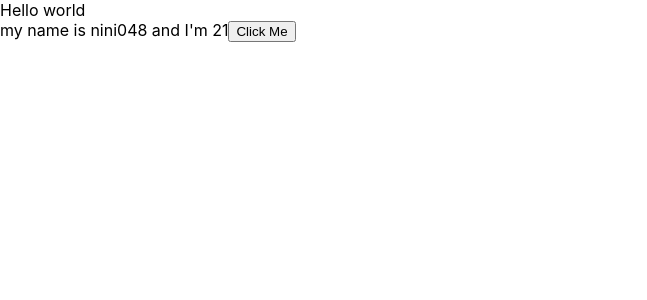
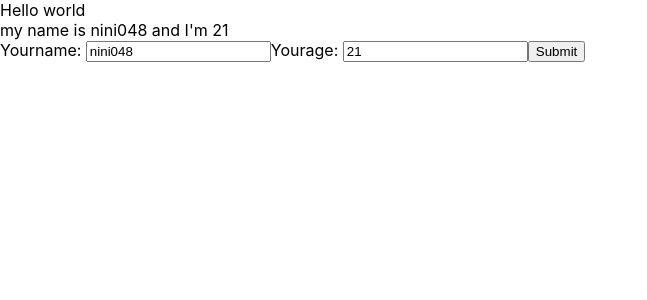
Before and after one commit to nini048/demo, a React (Create React App) app: page / in a window 1280 px wide. Shown: the top 300 px of the page, without its empty margins (0-647 px from the left). Built offline with nearby package versions, Linux system fonts and the light colour scheme.

Commit message:
create Userinfor.js

```diff
--- a/src/components/MyComponents.js
+++ b/src/components/MyComponents.js
@@ -1,29 +1,14 @@
 import React from "react";
+import UserInfor from "./Userinfor";
 class MyComponent extends React.Component {
-    state = {
-        name: 'nini048',
-        address: 'an thai',
-        age: 21
-    };
-    handleClick = (event) => {
-
-        console.log("Click button");
-        console.log("My name is ",this.state.name);
-        this.setState({
-            age: Math.floor((Math.random() * 100) + 1)
-        })
-
-    }
-    handleOnMouseOver = (event) => {
-        console.log(event.pageX);
-    }
     render() {
         return (
             <div>
-                my name is {this.state.name} and I'm {this.state.age}
-                {/* <button onMouseOver={this.handleOnMouseOver}>Hover Me</button> */}
-                <button onClick={(event) => {this.handleClick(event)}}>Click Me</button>
-                </div>
+
+
+                <UserInfor/>
+            </div>
+
         );
     }
 }
--- /dev/null
+++ b/src/components/Userinfor.js
@@ -0,0 +1,48 @@
+import React from "react";
+class UserInfor extends React.Component {
+  state = {
+        name: 'nini048',
+        address: 'an thai',
+        age: 21
+    };
+    handleOnChangeInput = (event) => {
+        this.setState({
+            name: event.target.value,
+        })
+    }
+    handleOnChangeAge = (event) => {
+        this.setState({
+            age: event.target.value == "" ? 0 : Number(event.target.value),
+        })
+    }
+    handleOnSubmit = (event) => {
+        event.preventDefault();
+        console.log(this.state);
+    }
+  render() {
+
+    return (
+      <div>
+        my name is {this.state.name} and I'm {this.state.age}
+        <form onSubmit={(event) => this.handleOnSubmit(event)}>
+          <label>Yourname: </label>
+          <input
+            value={this.state.name}
+            type="text"
+            onChange={(event) => this.handleOnChangeInput(event)}
+          />
+
+          <label>Yourage: </label>
+          <input
+            value={this.state.age}
+            type="number"
+            onChange={(event) => this.handleOnChangeAge(event)}
+          />
+
+          <button>Submit</button>
+        </form>
+      </div>
+    );
+  }
+}
+export default UserInfor;
```
